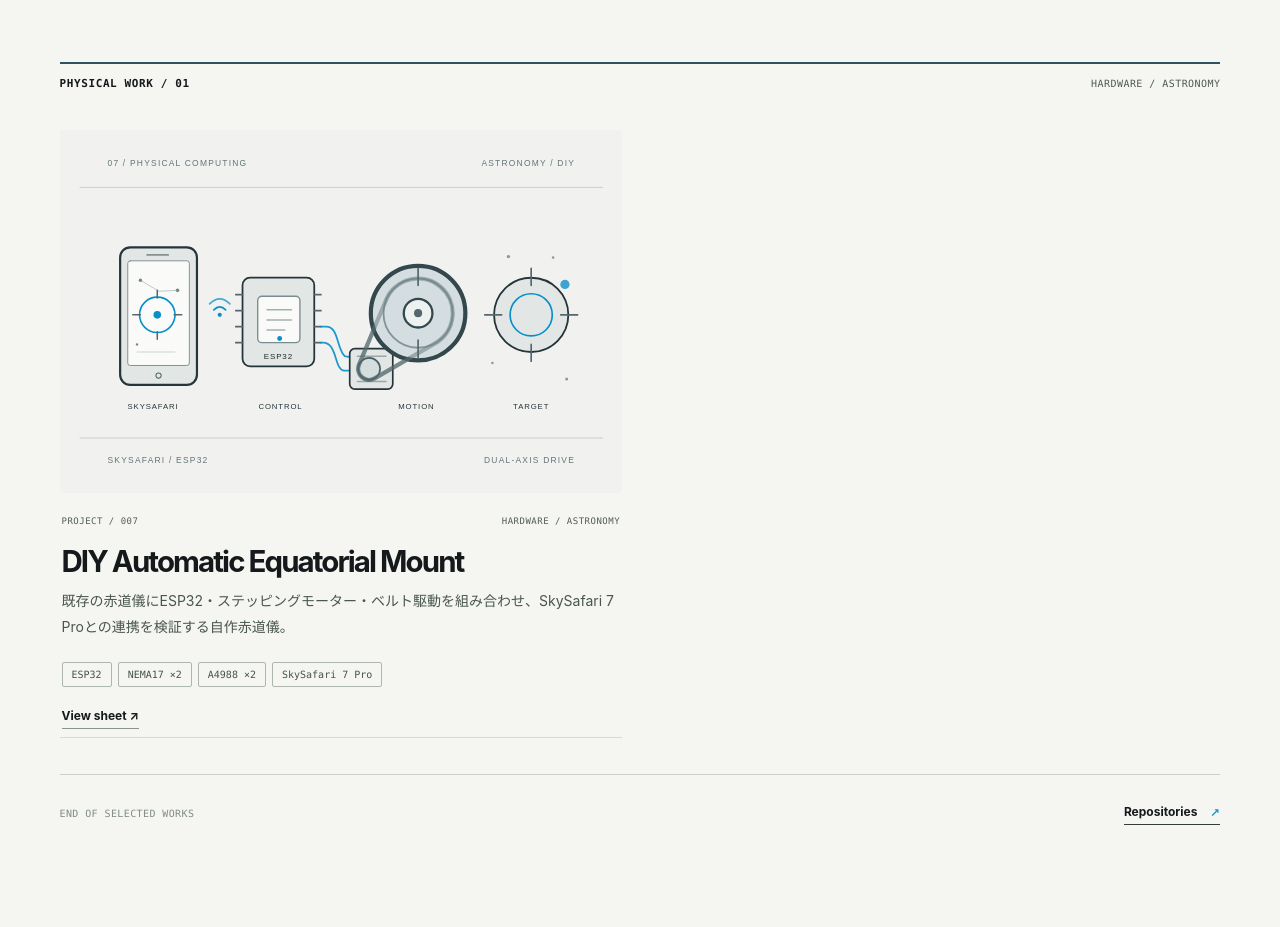
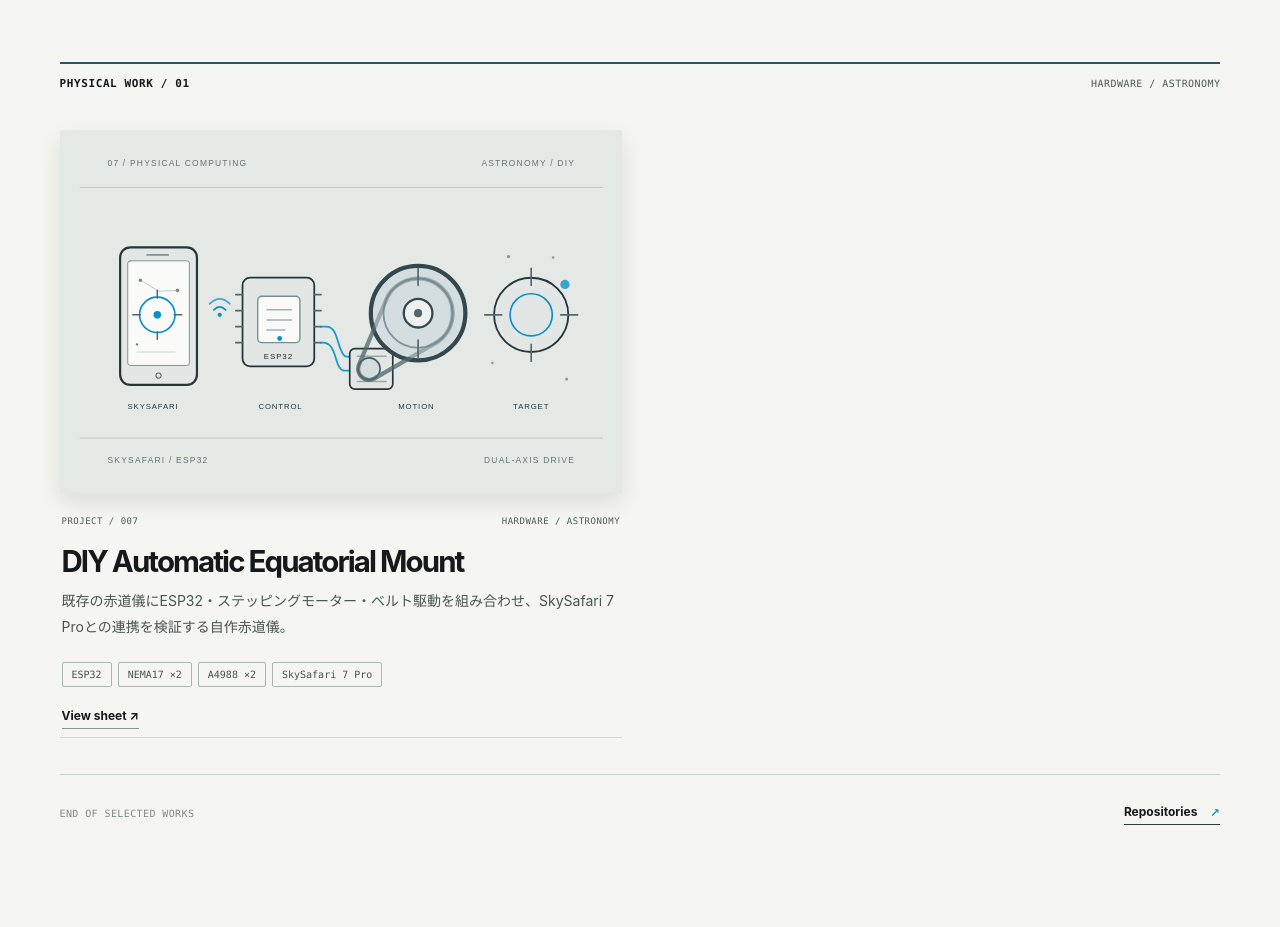
Before and after one commit to Mill-Miya/Mill-Miya.github.io, a plain HTML site: page index.html in a window 1280 px wide. Shown: the part 3460-4387 px from the top of the page. Drawn offline with Linux system fonts and the light colour scheme.

Commit message:
Define the pale equatorial-mount illustration edge without changing motion

```diff
--- a/assets/style.css
+++ b/assets/style.css
@@ -534,7 +534,7 @@ a{color:inherit}button{font:inherit}img,svg{max-width:100%}h1,h2,h3,p{margin-top
 
 /* DIY automatic equatorial mount — photographed hardware translated into site-native vector art. */
 .art-eqmount{
-  background:#f1f2ef;
+  background:#e4e9e6;
   color:#1e292c;
   aspect-ratio:620 / 430;
 }
@@ -716,3 +716,16 @@ a{color:inherit}button{font:inherit}img,svg{max-width:100%}h1,h2,h3,p{margin-top
 /* Sorava uses neutral graphite for a night-observation interface;
    the equatorial-mount schematic uses a pale paper ground.
    Artwork is recolored per SVG role; no blanket filter or backdrop gradient. */
+
+/* A perceptible paper edge for the pale engineering diagram.
+   Uses an outline (no box-size change) and a restrained shadow on the list card.
+   The SVG geometry, animation, and concept-stage positions are unchanged. */
+.project-card[data-sheet-id="diy-equatorial-mount"] .project-media{
+  outline:1px solid #bec9c4;
+  outline-offset:-1px;
+  box-shadow:0 9px 22px rgba(25,39,39,.11);
+}
+.project-sheet[data-theme="diy-equatorial-mount"] .sheet-visual .art-eqmount{
+  outline:1px solid #bec9c4;
+  outline-offset:-1px;
+}
--- a/index.html
+++ b/index.html
@@ -18,7 +18,7 @@
   <link rel="icon" href="assets/favicon-48.png?v=3" sizes="48x48" type="image/png">
   <link rel="icon" href="assets/favicon.svg?v=3" type="image/svg+xml" sizes="any">
   <link rel="apple-touch-icon" href="assets/icon-180.png?v=3">
-  <link rel="stylesheet" href="assets/style.css?v=43">
+  <link rel="stylesheet" href="assets/style.css?v=44">
   <script src="assets/main.js?v=15" defer></script>
   <title>Mill-Miya — Selected Works</title>
 </head>
@@ -286,7 +286,7 @@
         <div class="project-group-label" id="physical-group-label"><span>PHYSICAL WORK / 01</span><span>Hardware / Astronomy</span></div>
         <article class="project-card is-physical" data-tags="hardware engineering astronomy" data-project="07" data-sheet-id="diy-equatorial-mount"><div class="project-media"><div class="project-art art-eqmount" role="img" aria-label="天体ターゲットからSkySafari搭載スマートフォン、ESP32制御、赤道儀のベルト駆動までを4段階で表した概念SVG">
 <svg class="eqmount-drawing" xmlns="http://www.w3.org/2000/svg" viewBox="0 0 620 430" fill="none" aria-hidden="true">
-  <rect width="620" height="430" fill="#F1F2EF"/>
+  <rect width="620" height="430" fill="#E4E9E6"/>
   <path d="M0 68H620M0 365H620" stroke="#82949A" stroke-opacity=".46"/>
   <g fill="#55676C" font-size="10" font-family="Arial, sans-serif" letter-spacing="1.45" opacity=".9">
     <text x="33" y="43">07 / PHYSICAL COMPUTING</text>
```
